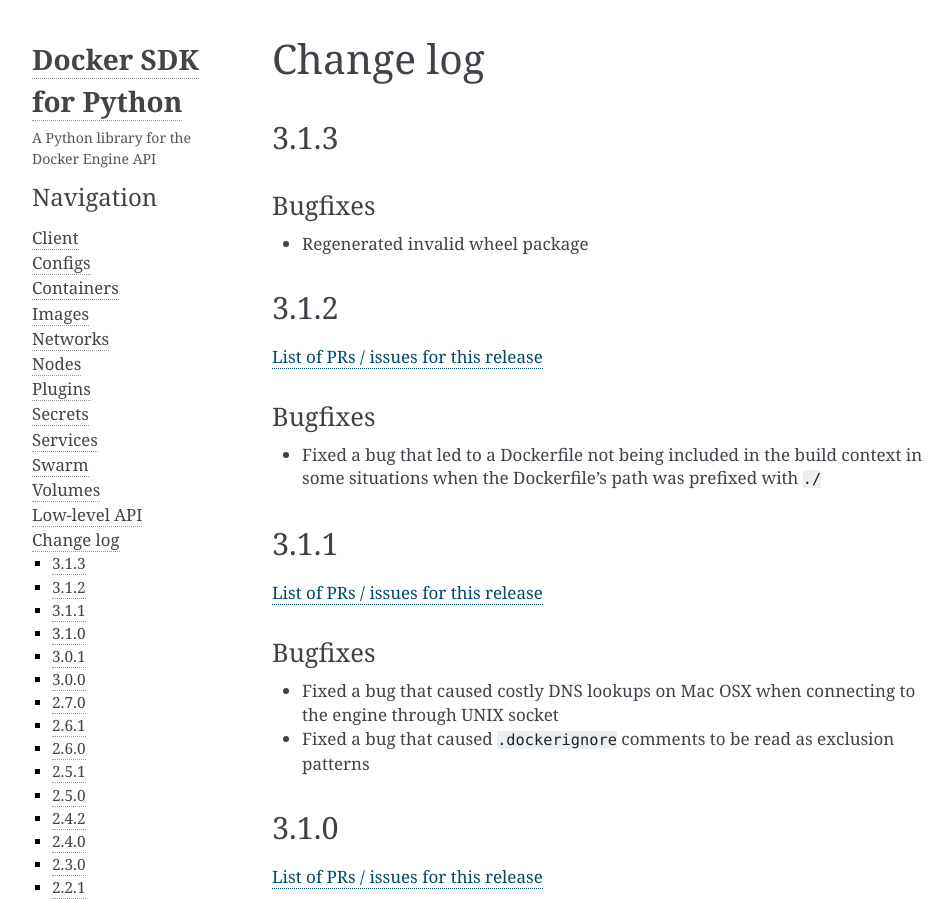
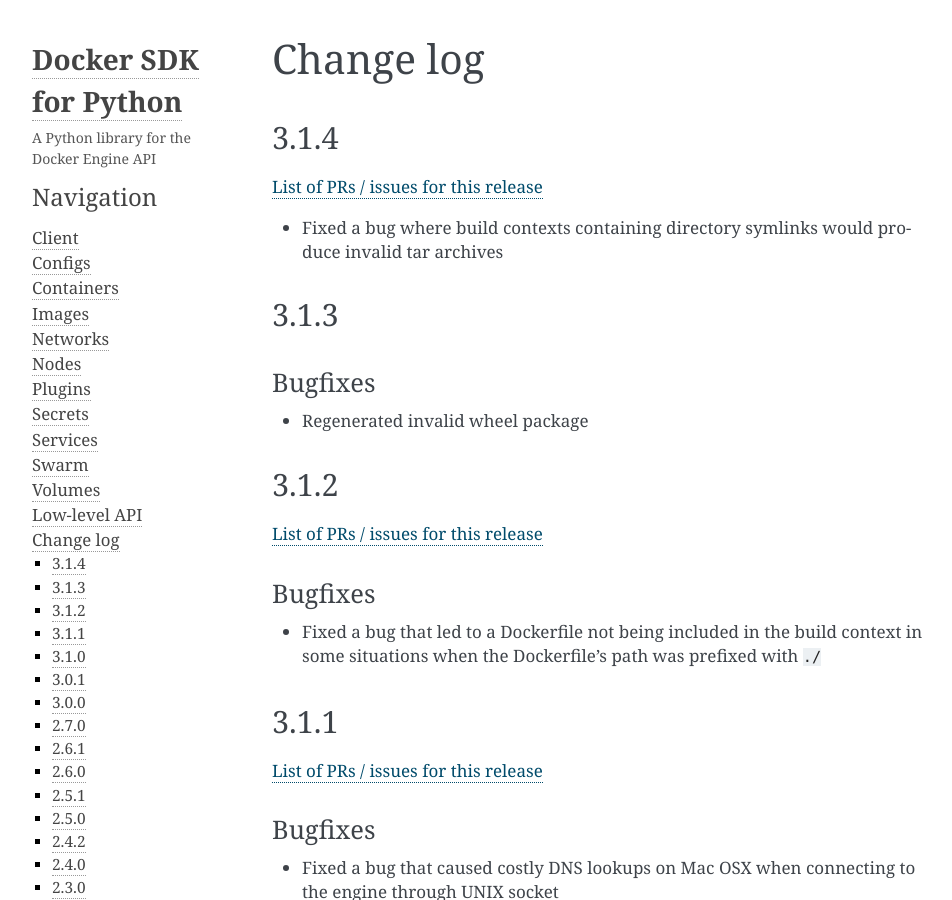
Before and after one commit to docker/docker-py, a Sphinx documentation site: the page built from docs/change-log.md, in a window 1280 px wide and 900 px high. Shown: the whole window, without its empty margins (148-1100 px from the left). Built offline with Sphinx 7.4.7, drawn with Linux system fonts in a browser that asks for light colours; pages that are not in the unit, such as notebooks, are missing from menus.

Commit message:
Bump 3.1.4
Signed-off-by: Joffrey F <joffrey@docker.com>

```diff
--- a/docker/version.py
+++ b/docker/version.py
@@ -1,2 +1,2 @@
-version = "3.1.3"
+version = "3.1.4"
 version_info = tuple([int(d) for d in version.split("-")[0].split(".")])
--- a/docs/change-log.md
+++ b/docs/change-log.md
@@ -1,5 +1,14 @@
 Change log
 ==========
+
+3.1.4
+-----
+
+[List of PRs / issues for this release](https://github.com/docker/docker-py/milestone/48?closed=1)
+
+
+* Fixed a bug where build contexts containing directory symlinks would produce
+  invalid tar archives
 
 3.1.3
 -----
```
